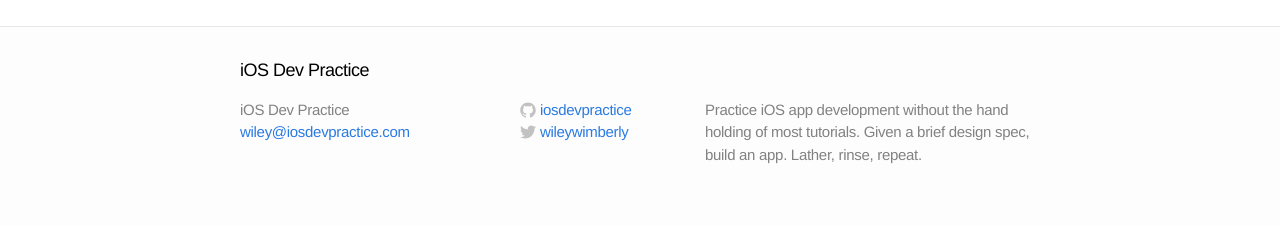
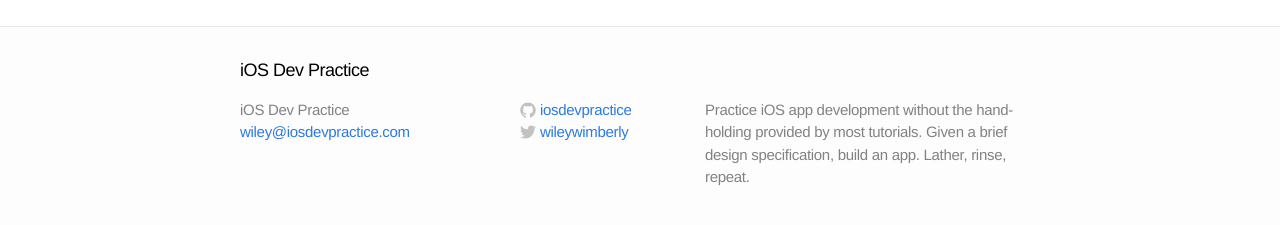
Before and after one commit to iosdevpractice/iosdevpractice.github.io, a Jekyll site: the page built from index.html, in a window 1280 px wide. Shown: the part 249-474 px from the top of the page. Built offline with Jekyll 4.4.1, drawn with Linux system fonts in a browser that asks for light colours.

Commit message:
update description

```diff
--- a/_config.yml
+++ b/_config.yml
@@ -1,7 +1,7 @@
 # Site settings
 title: iOS Dev Practice
 email: wiley@iosdevpractice.com
-description: "Practice iOS app development without the hand holding of most tutorials. Given a brief design spec, build an app. Lather, rinse, repeat."
+description: "Practice iOS app development without the hand-holding provided by most tutorials. Given a brief design specification, build an app. Lather, rinse, repeat."
 baseurl: ""
 url: "http://www.iosdevpractice.com"
 twitter_username: wileywimberly
```
